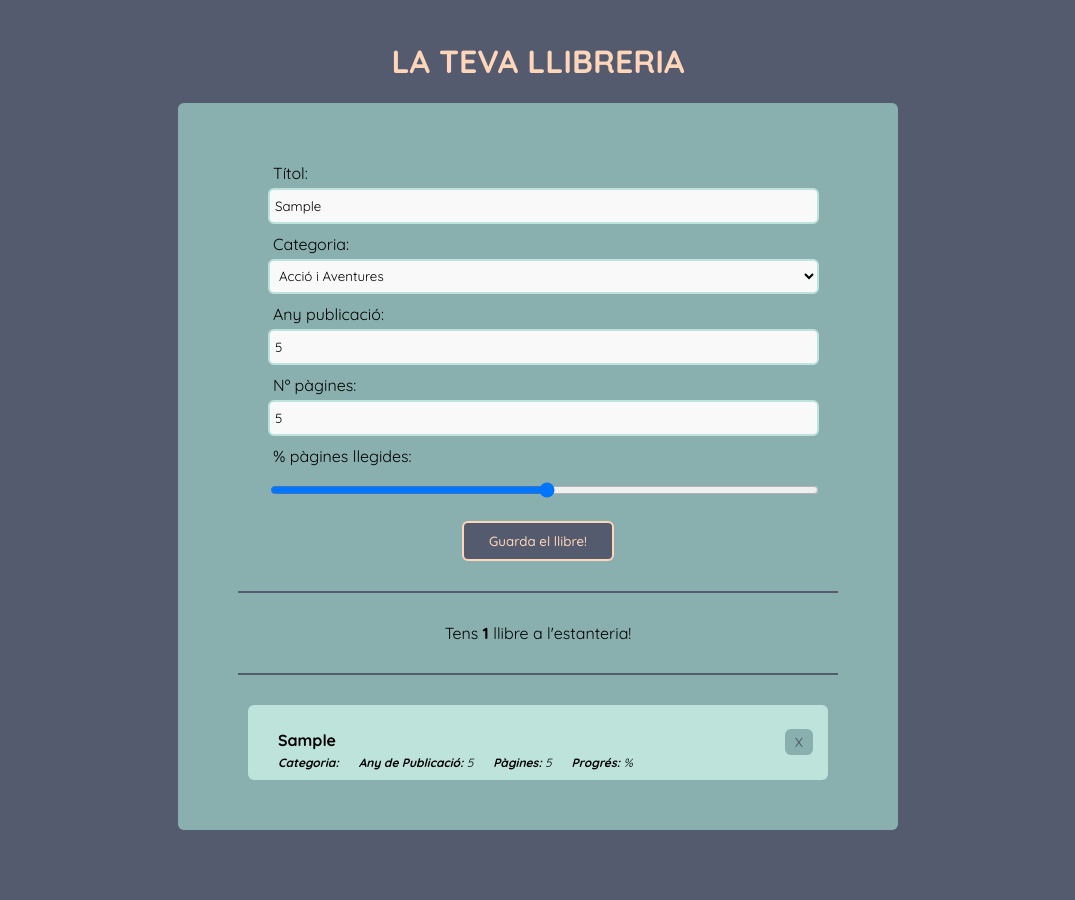
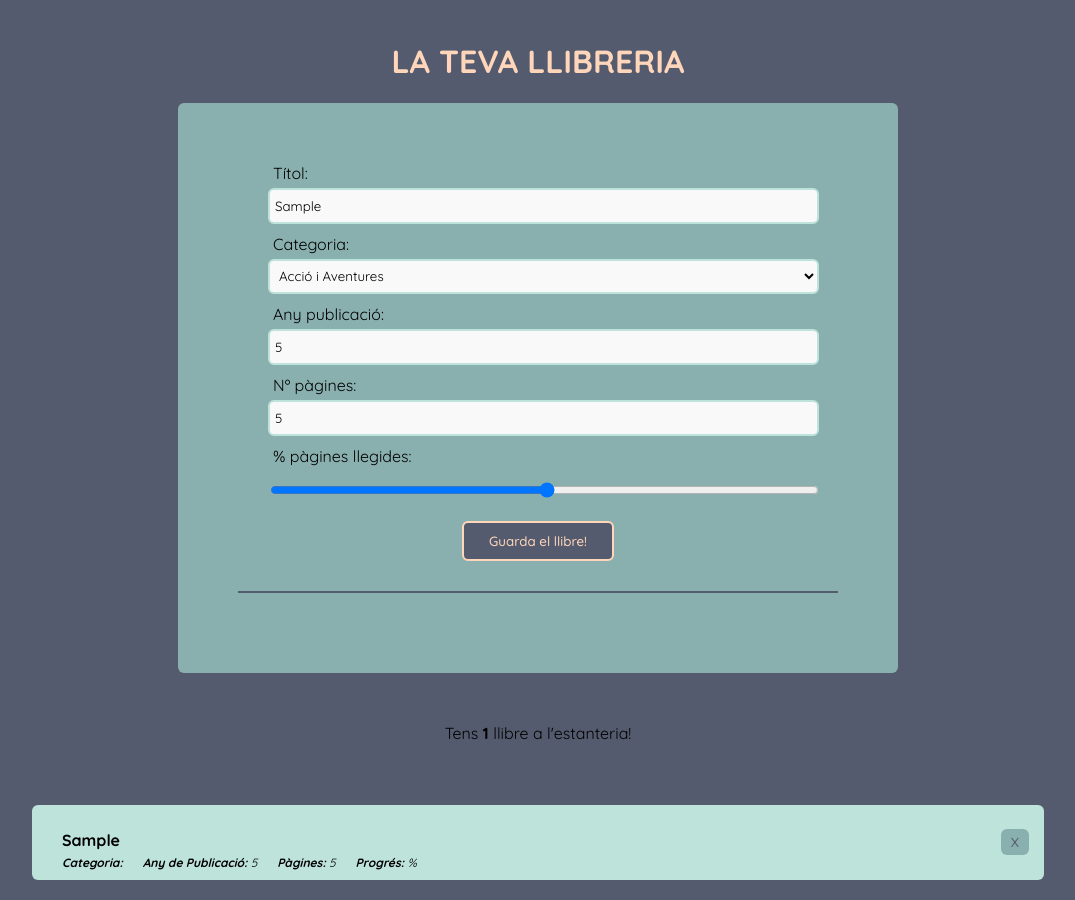
Before and after one commit to annaruizverdaguer/llibreria-react, a React (Create React App) app: page / in a window 1280 px wide. Both pictures are taken after typing "Sample", "5", "5" into the empty fields and a click on the button "Guarda el llibre!". Shown: the whole page, without its empty margins (102-1177 px from the left). Built offline with nearby package versions, Linux system fonts and the light colour scheme.

Commit message:
aplicant tots els canvis necessaris per tenir la llista a nivell d'app i no a nivell de llibreria.

```diff
--- a/src/App.jsx
+++ b/src/App.jsx
@@ -1,15 +1,25 @@
-import React from "react";
+import React, { useState } from "react";
 import "./App.css";
 import Form from "./Form.jsx";
+import Library from "./Library";
 
 function App() {
+  const [books, setBooks] = useState([]);
+
+  function addBookToList(book) {
+    setBooks([...books, book]);
+  }
+
+  function removeBookFromList(index) {
+    books.splice(index,1);
+    setBooks(books);
+  }
 
   return (
     <div className="App">
       <h1>LA TEVA LLIBRERIA</h1>
-      <Form/>
-      {/* Aquí tindrem un formulari on l'acció del formulari serà afegir un llibre a una llista */}
-      {/* Per cada element de la llista cridarem a l'element Llibre */}
+      <Form onAddBook={addBookToList}/>
+      <Library books={books} onRemove={removeBookFromList}/>
     </div>
   );
 }
--- a/src/Book.jsx
+++ b/src/Book.jsx
@@ -1,17 +1,17 @@
 import React from "react";
 
-export default function Book(props) {
+export default function Book({book, onRemove, index}) {
   return (
-    <div key={`book-element-${props.index}`} className="book">
+    <div key={`book-element-${index}`} className="book">
         <div className="book-header">
-            <h4 key="book-title" className="book__title">{props.book.bookTitle}</h4>
-            <button onClick={() => props.delete(props.index,props.bookshelf)} className="delete-button">X</button>
+            <h4 key="book-title" className="book__title">{book.bookTitle}</h4>
+            <button onClick={() => onRemove(index)} className="delete-button">X</button>
         </div>
         <ul key="book-attributes" className="book__attributes">
-            <li key="category" className="book__info"><span className="text-highlight">Categoria: </span>{props.book.bookCategory}</li>
-            <li key="year" className="book__info"><span className="text-highlight">Any de Publicació: </span>{props.book.bookYear}</li>
-            <li key="pages" className="book__info"><span className="text-highlight">Pàgines: </span>{props.book.bookPages}</li>
-            <li key="pages-read" className="book__info"><span className="text-highlight">Progrés: </span>{props.book.bookPagesRead}%</li>
+            <li key="category" className="book__info"><span className="text-highlight">Categoria: </span>{book.bookCategory}</li>
+            <li key="year" className="book__info"><span className="text-highlight">Any de Publicació: </span>{book.bookYear}</li>
+            <li key="pages" className="book__info"><span className="text-highlight">Pàgines: </span>{book.bookPages}</li>
+            <li key="pages-read" className="book__info"><span className="text-highlight">Progrés: </span>{book.bookPagesRead}%</li>
         </ul>
     </div>
   )
--- a/src/Form.jsx
+++ b/src/Form.jsx
@@ -1,8 +1,7 @@
 import React, { useState } from "react";
-import Library from "./Library";
 import "./Form.css";
 
-export default function Form() {
+export default function Form({onAddBook}) {
 
   const FORM_INITIAL_STATE = {
     bookTitle: "",
@@ -12,7 +11,6 @@ export default function Form() {
     bookPagesRead: "",
   };
   const [form, setForm] = useState(FORM_INITIAL_STATE);
-  const [library, setLibrary] = useState(<Library book={null}/>);
 
   function updateFormField(event) {
     const formField = event.target.id;
@@ -21,7 +19,7 @@ export default function Form() {
 
   function addBookToLibrary(event) {
     event.preventDefault();
-    setLibrary(<Library book={form}/>);
+    onAddBook(form);
   }
 
   return (
@@ -88,7 +86,6 @@ export default function Form() {
         </div>
       </form>
       <hr/>
-      {library}
     </div>
   );
 }
--- a/src/Library.jsx
+++ b/src/Library.jsx
@@ -1,34 +1,15 @@
-import React, { useState, useEffect } from "react";
+import React from "react";
 import "./Library.css";
 import Book from "./Book.jsx"
 
-export default function Library(props) {
-    const [bookshelf, setBookShelf] = useState([]);
-
-    function deleteBook(index, currentBookshelf) {
-        currentBookshelf.splice(index,1);
-        setBookShelf(currentBookshelf);
-    }
-
-    useEffect(() => {
-        if (props.book) {
-            const currentBookshelf = [...bookshelf, props.book]
-            setBookShelf(currentBookshelf);
-        }
-      }, [props.book]);
-
-    if (bookshelf.length !== 0) {
-        let bookshelfElement = [];
-        bookshelf.forEach((book,index) => {
-            const elementLlibre = <Book book={book} delete={deleteBook} index={index} bookshelf={bookshelf}/>
-            bookshelfElement.push(elementLlibre);
-        })
+export default function Library({books, onRemove}) {
+    if (books.length !== 0) {
         return (
             <div>
-                Tens <span className="text-highlight">{bookshelf.length}</span> llibre{bookshelf.length !== 1 ? "s" : ""} a l'estanteria!
+                Tens <span className="text-highlight">{books.length}</span> llibre{books.length !== 1 ? "s" : ""} a l'estanteria!
                 <hr/>
                 <div className="booksInLibrary" key="booksInLibrary">
-                    {bookshelfElement}
+                    {books.map((book,index) => <Book book={book} onRemove={onRemove} index={index}/>)}
                 </div>
             </div>
         )
```
